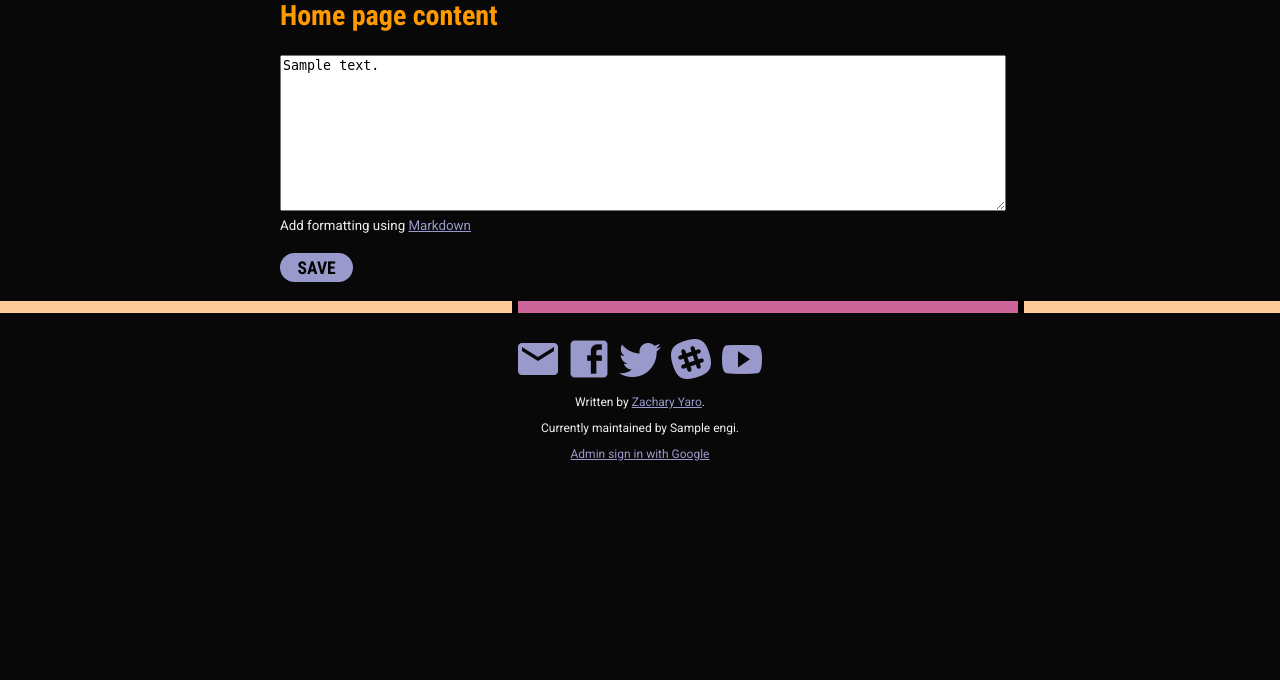
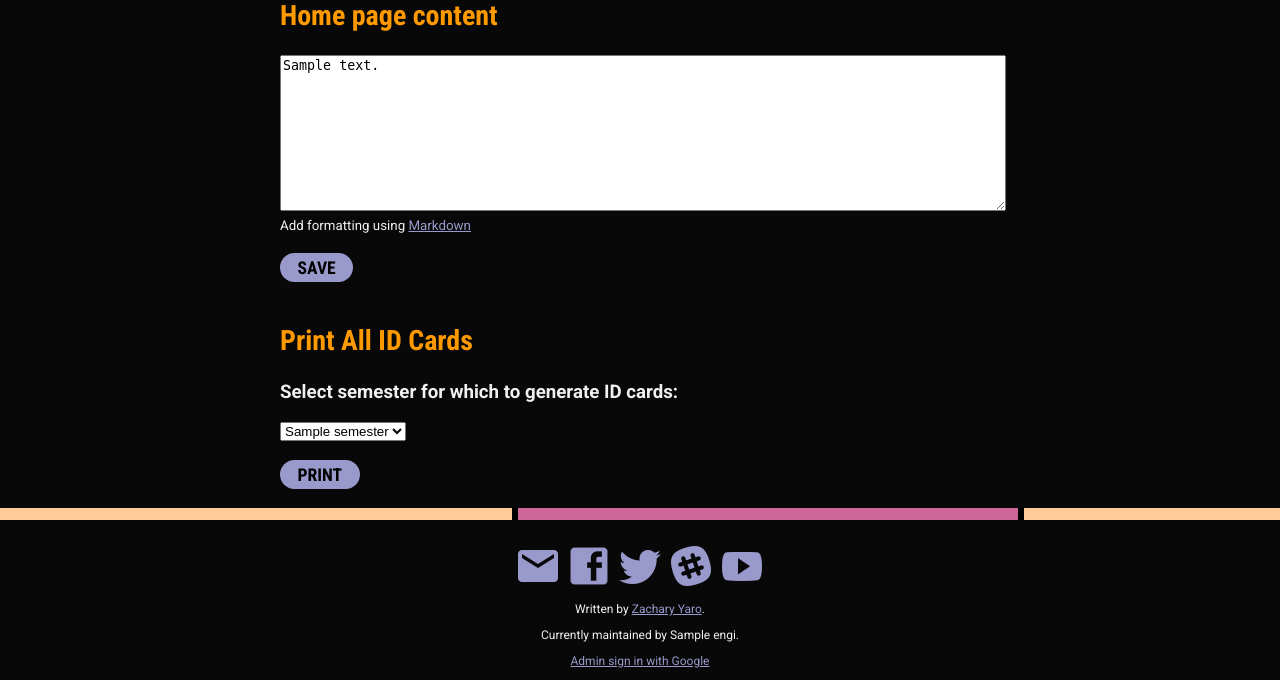
Before and after one commit to RITSTARClub/star-site, a Python web app: template templates/admin.html in a window 1280 px wide. Shown: the part 318-998 px from the top of the page. Before the commit the page ends 779 px from the top, so only its background shows below. Run offline with Jinja, Linux system fonts and the light colour scheme; the template is opened without the code that fills it: most values are stand-ins (such as "Sample title", 1, 10 or a date in 2020).

Commit message:
Add function in Admin page to generate ID card printout

```diff
--- a/admin.py
+++ b/admin.py
@@ -11,6 +11,7 @@ import webapp2
 
 from models import APIKey, PageContent
 from utils import require_admin, generate_base_template_vals
+from semesters import get_all_semesters, get_current_semester
 
 JINJA_ENVIRONMENT = jinja2.Environment(
 	loader=jinja2.FileSystemLoader(os.path.join(os.path.dirname(__file__), 'templates/')),
@@ -25,6 +26,8 @@ class AdminPage(webapp2.RequestHandler):
 		template_vals = generate_base_template_vals(self)
 		template_vals['title'] = 'Admin Hub'
 		template_vals['page'] = 'admin'
+		template_vals['semesters'] = get_all_semesters()
+		template_vals['current_semester'] = get_current_semester()
 
 		# Get custom home page text.
 		home_content = PageContent.query(PageContent.page == 'home').get()
--- a/templates/admin.html
+++ b/templates/admin.html
@@ -18,5 +18,22 @@
 		<br />
 	</form>
 </section>
+<section>
+	<h2>Print All ID Cards</h2>
+	<form action=/cards/all>
+		<h3>Select semester for which to generate ID cards:</h3>
+		<select name="semester" size="{{ semesters|length }}">
+			{% for semester in semesters %}
+			<option value={{ semester }}{% if semester == current_semester%} selected="selected"{%endif%}>{{ semester }}</option>
+			{% endfor %}
+		</select>
+		<br />
+		<br />
+		<button type="submit">Print</button>
+		<br />
+		<br />
+	</form>
+
+</section>
 
 {% include 'foot.html' %}
```
